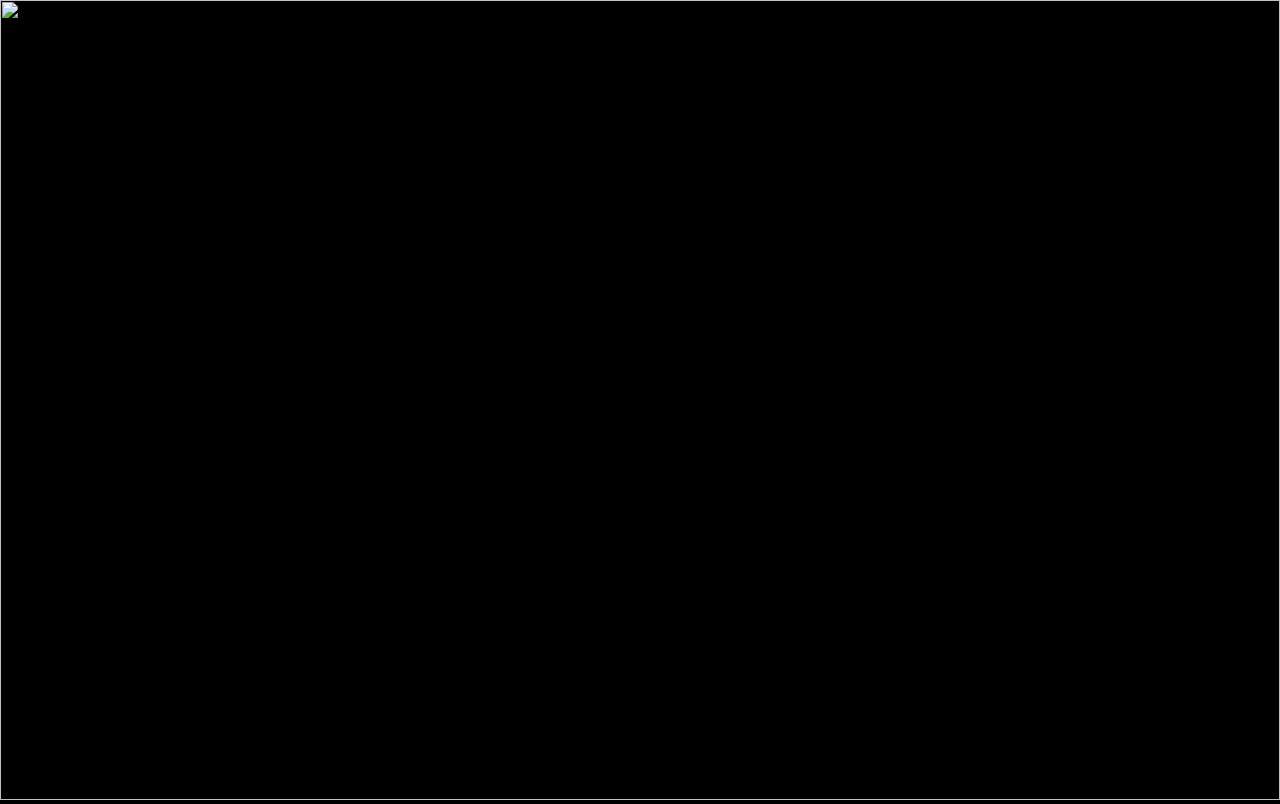
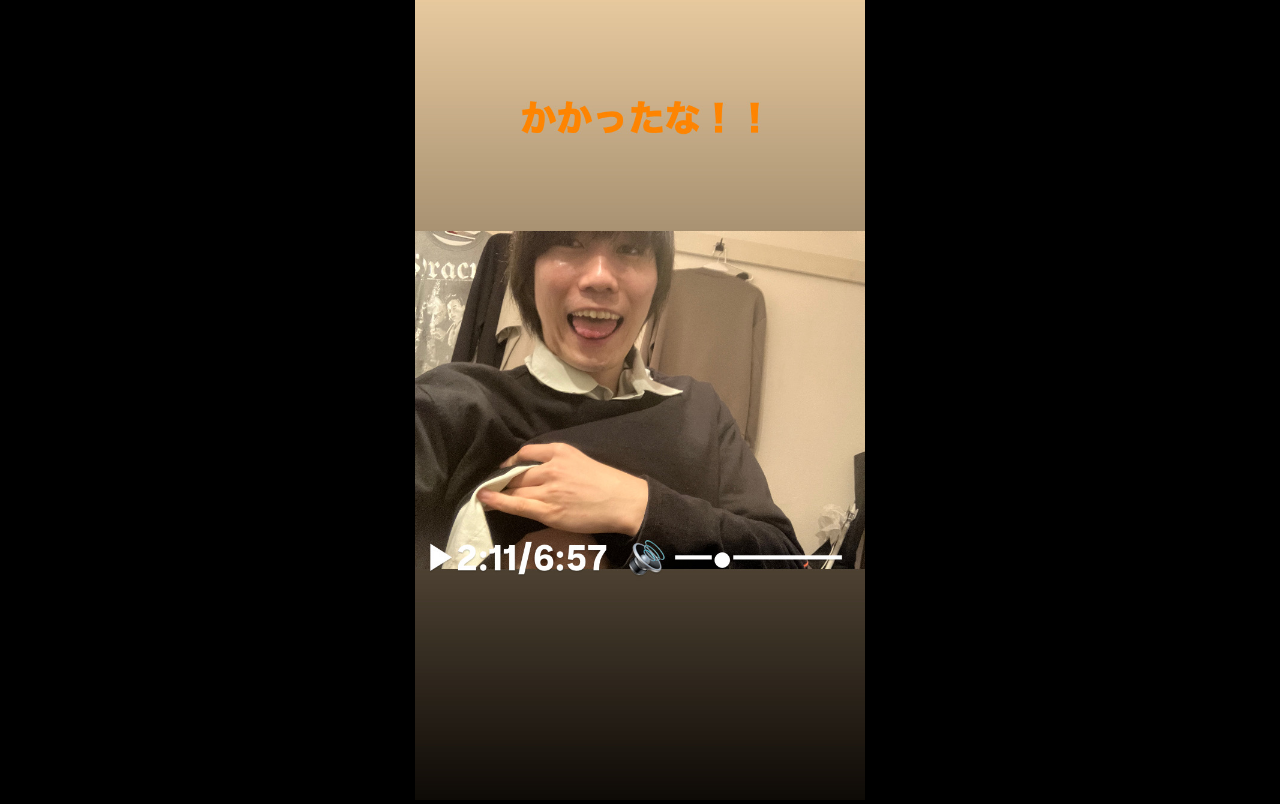
Before and after one commit to 1948teso471-bop/-, a plain HTML site: page index.html in a window 1280 px wide. Drawn offline with Linux system fonts and the light colour scheme.

Commit message:
Update index.html

```diff
--- a/index.html
+++ b/index.html
@@ -4,7 +4,7 @@
 
 <body style="margin:0;background:black;">
 
-<img src="seacret.jpeg" style="width:100vw;height:100vh;object-fit:contain;">
+<img src="seacret.JPG" style="width:100vw;height:100vh;object-fit:contain;">
 
 </body>
 
```
